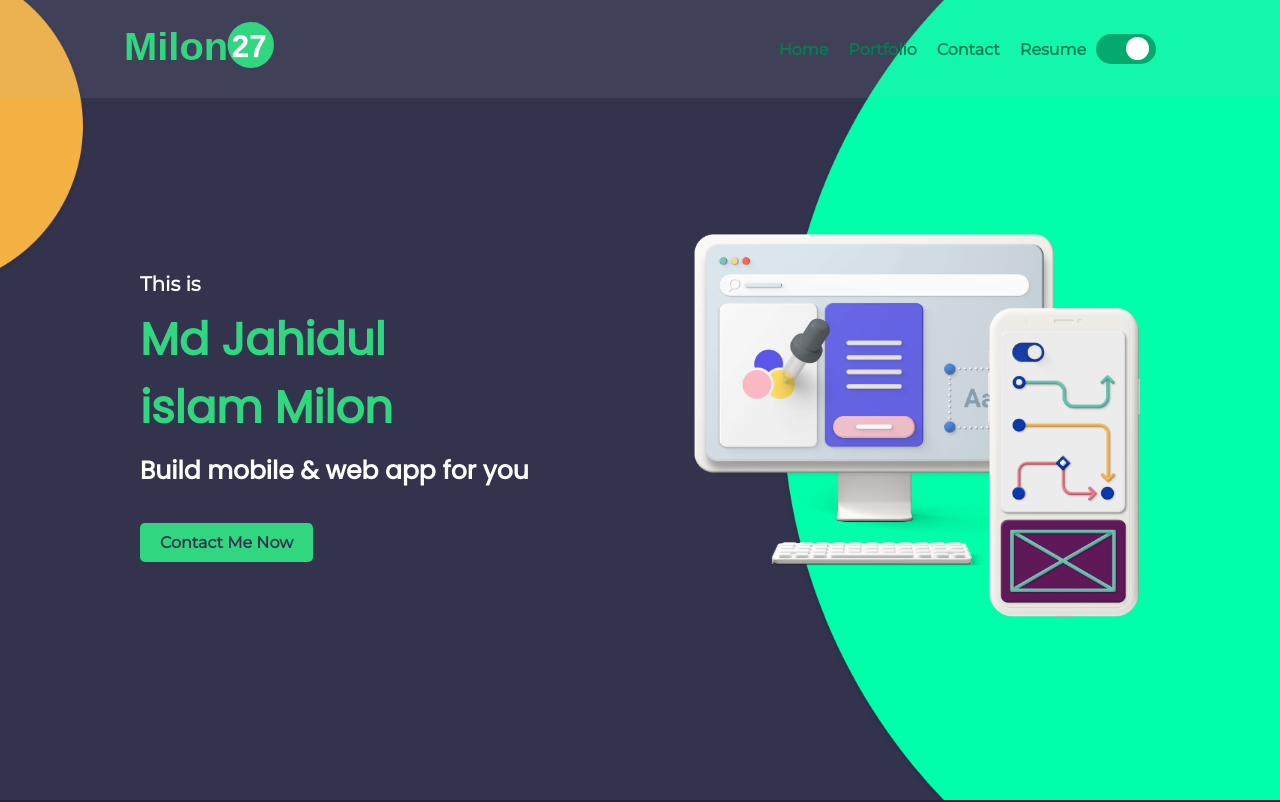
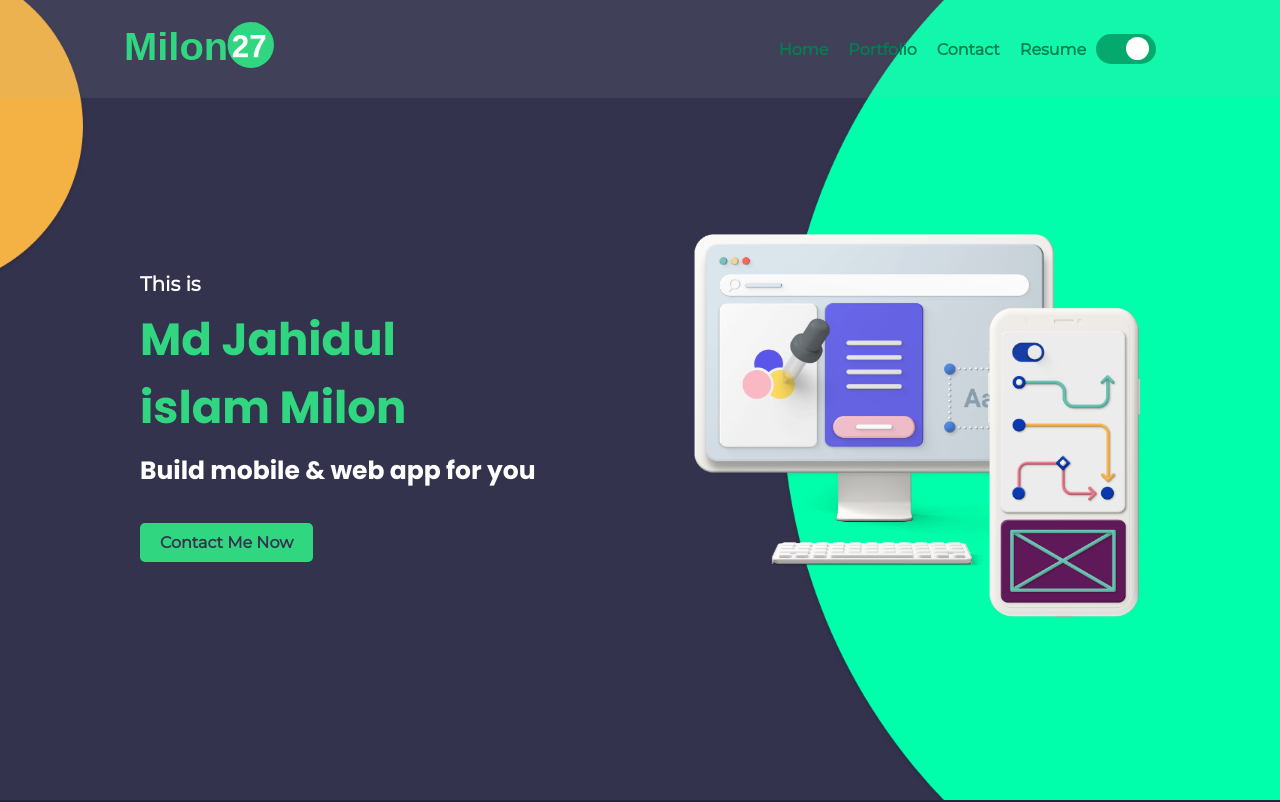
Before and after one commit to milon27/next-js-portfolio, a Next.js app: page / in a window 1280 px wide. Shown: the top 802 px of the page. Built offline with nearby package versions, Linux system fonts and the light colour scheme.

Commit message:
added_font

```diff
--- a/src/components/Header.js
+++ b/src/components/Header.js
@@ -35,7 +35,7 @@
 
                 <link href="https://fonts.googleapis.com/css2?family=Montserrat&display=swap" rel="stylesheet" />
 
-                <link href="https://fonts.googleapis.com/css2?family=Poppins:wght@300;400&display=swap" rel="stylesheet" />
+                <link href="https://fonts.googleapis.com/css2?family=Poppins:wght@300;400;600;700;800&display=swap" rel="stylesheet" />
 
                 <link rel="icon" href="/fav.svg" />
             </Head>
```
